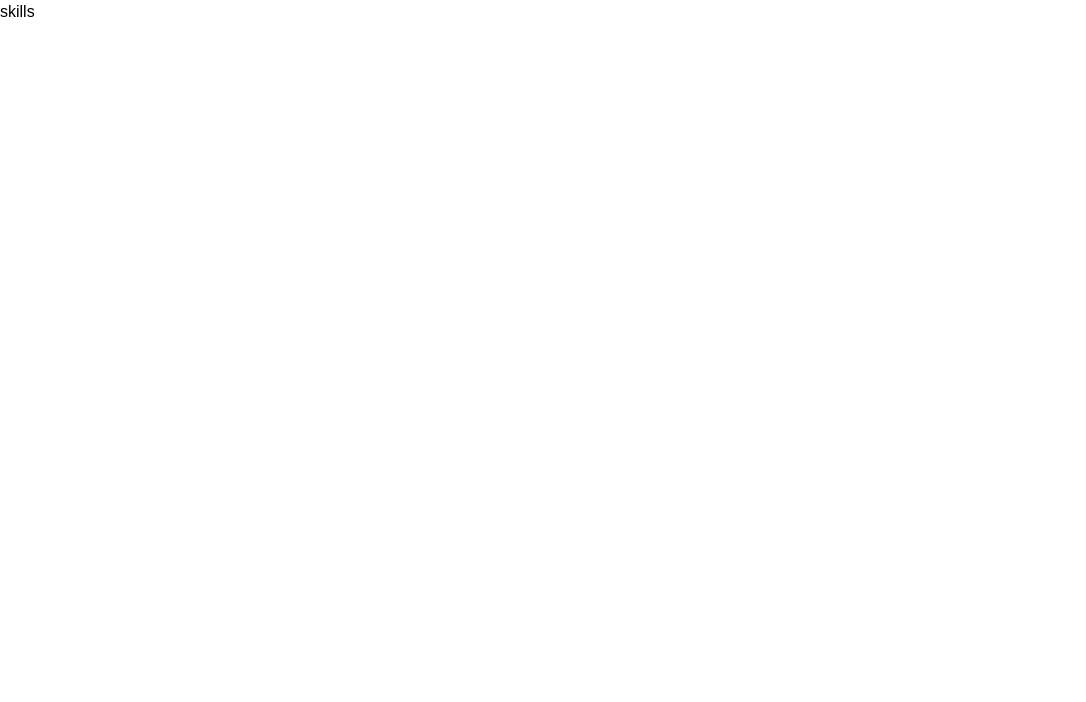
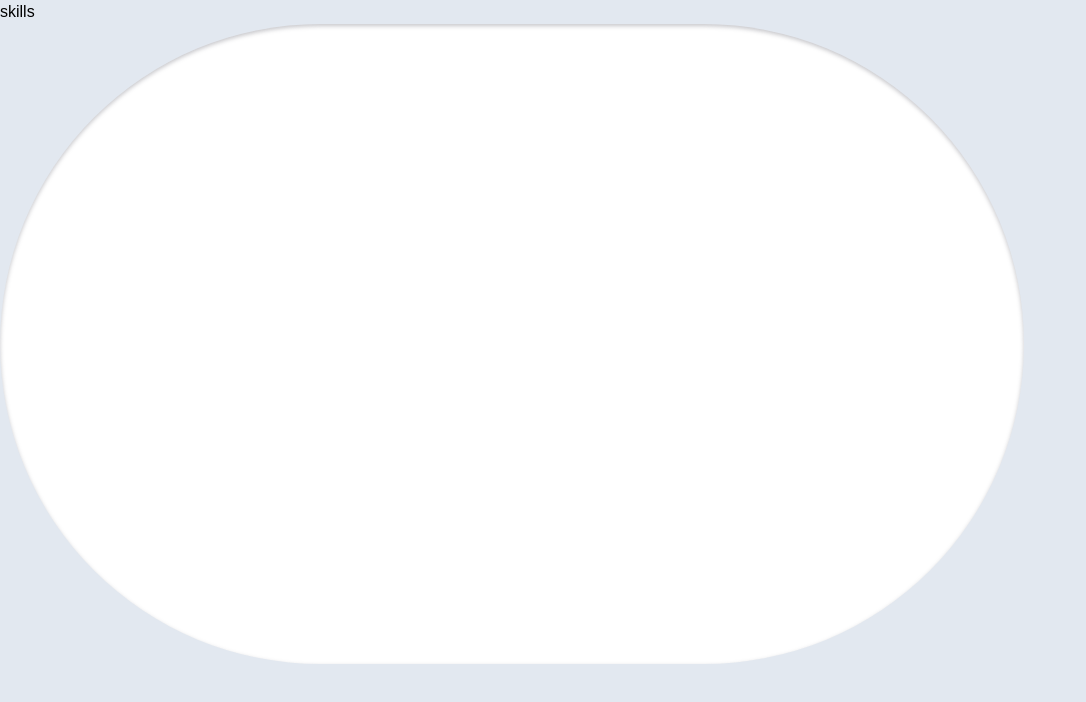
Before and after one commit to rjhee/portfolio_v2, a Next.js app: page /skills in a window 1280 px wide. Shown: the top 702 px of the page, without its empty margins (0-1086 px from the left). Built offline with nearby package versions, Linux system fonts and the light colour scheme.

Commit message:
add skills box

```diff
--- /dev/null
+++ b/components/skills/skillCard.js
@@ -0,0 +1,15 @@
+import React from 'react';
+
+const SkillCard = (props) => {
+    const {percent} = props;
+
+    return (
+        <div
+            style={{width:percent+"%", height:percent+"%"}}
+            className='bg-white rounded-full shadow-inner shadow-2xl shadow-zinc-500/40 hover:scale-110 transition-all'>
+
+        </div>
+    );
+};
+
+export default SkillCard;
--- a/pages/skills/index.js
+++ b/pages/skills/index.js
@@ -1,9 +1,11 @@
 import React from 'react';
+import SkillCard from "../../components/skills/skillCard";
 
 const Skills = () => {
     return (
-        <div className='screen skills'>
+        <div className='screen bg-slate-200	'>
            <h1>skills</h1>
+            <SkillCard percent={80}/>
         </div>
     );
 };
```
